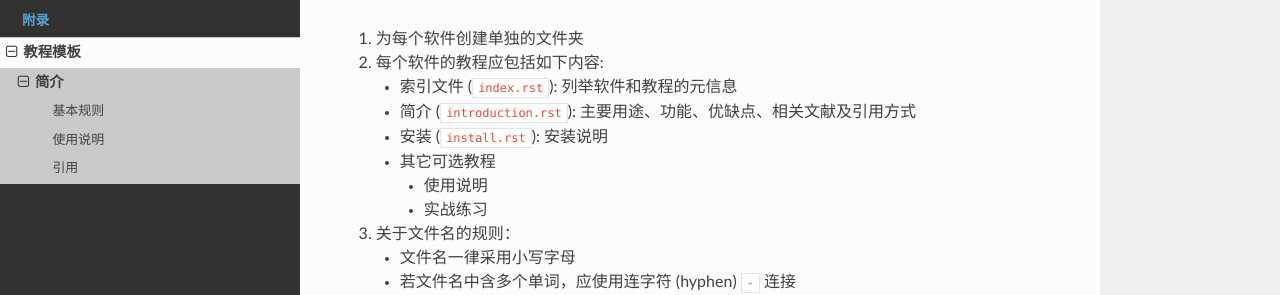
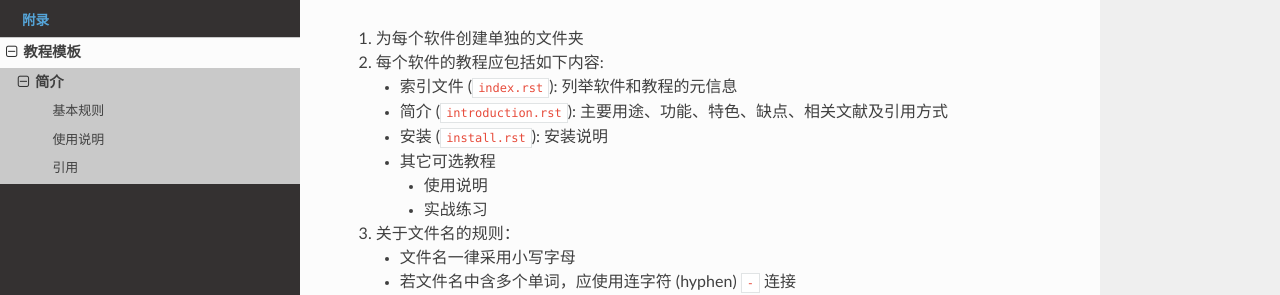
Before and after one commit to seismo-learn/software, a Sphinx documentation site: the page built from source/template/introduction.rst, in a window 1280 px wide and 1124 px high. Shown: the part 248-543 px from the top of the window. Built offline with Sphinx 7.4.7 and the Read the Docs theme 2.0.0, drawn with Linux system fonts in a browser that asks for light colours.

Commit message:
Update introduction subsection titles in the template (#33)

```diff
--- a/source/template/introduction.rst
+++ b/source/template/introduction.rst
@@ -10,7 +10,7 @@
 2. 每个软件的教程应包括如下内容:
 
    - 索引文件 (``index.rst``): 列举软件和教程的元信息
-   - 简介 (``introduction.rst``): 主要用途、功能、优缺点、相关文献及引用方式
+   - 简介 (``introduction.rst``): 主要用途、功能、特色、缺点、相关文献及引用方式
    - 安装 (``install.rst``): 安装说明
    - 其它可选教程
 
```
